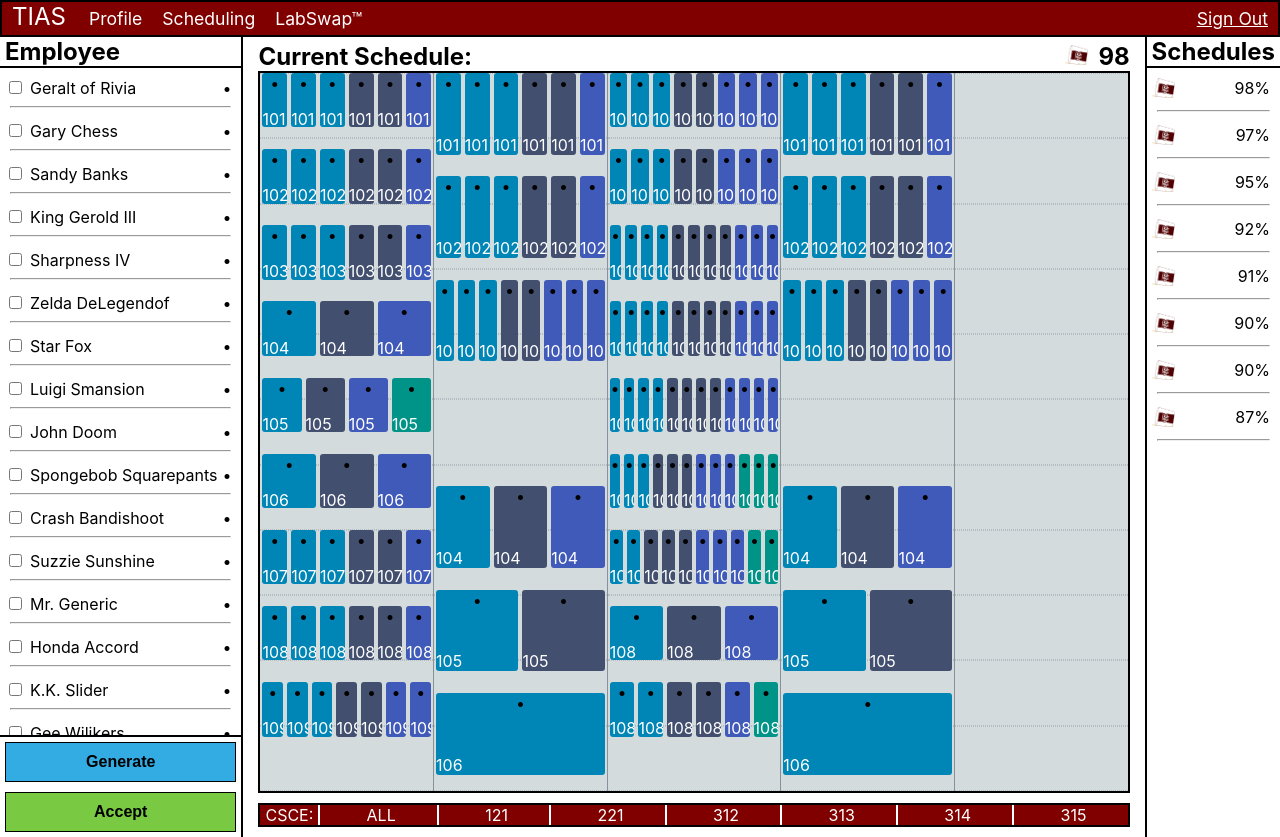
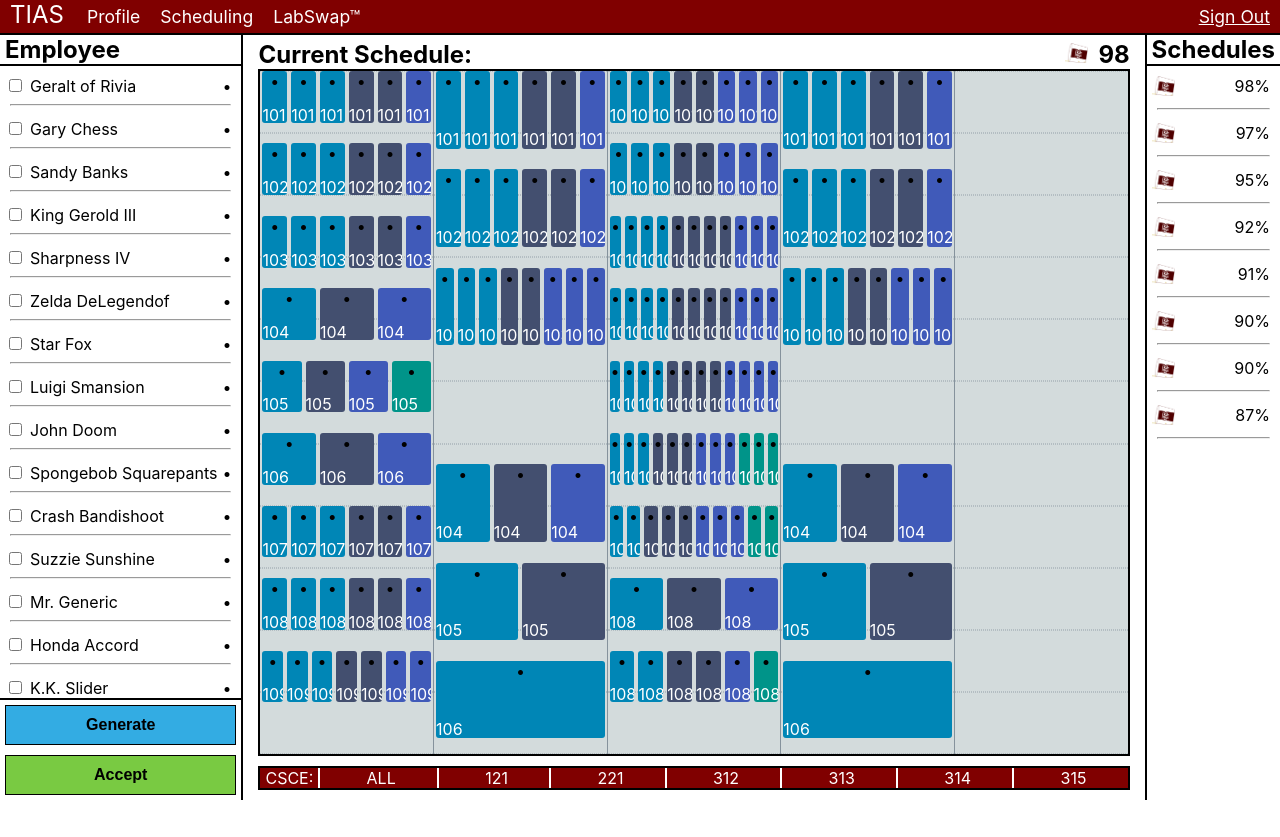
Before and after one commit to csce-cups/tias, a React (Create React App) app: page / in a window 1280 px wide. After the commit the page ends 800 px from the top, so only its background shows below. Built offline with nearby package versions, Linux system fonts and the light colour scheme.

Commit message:
Height 0 on app body for proper sizing, reduce border on navbar

```diff
--- a/src/Components/common.scss
+++ b/src/Components/common.scss
@@ -18,7 +18,7 @@ $render_divider : #85929C;
 	flex: 1 1 auto;
     flex-direction: row;
     display: flex;
-    height: 100%;
+    height: 0;
 }
 
 .slim {
@@ -307,7 +307,7 @@ $day_divider_size : 1.5px;
 }
 
 .navbar {
-	border: 2px solid black;
+	border-bottom: 2px solid black;
 	background-color: $accent;
 	display: flex;
 
```
